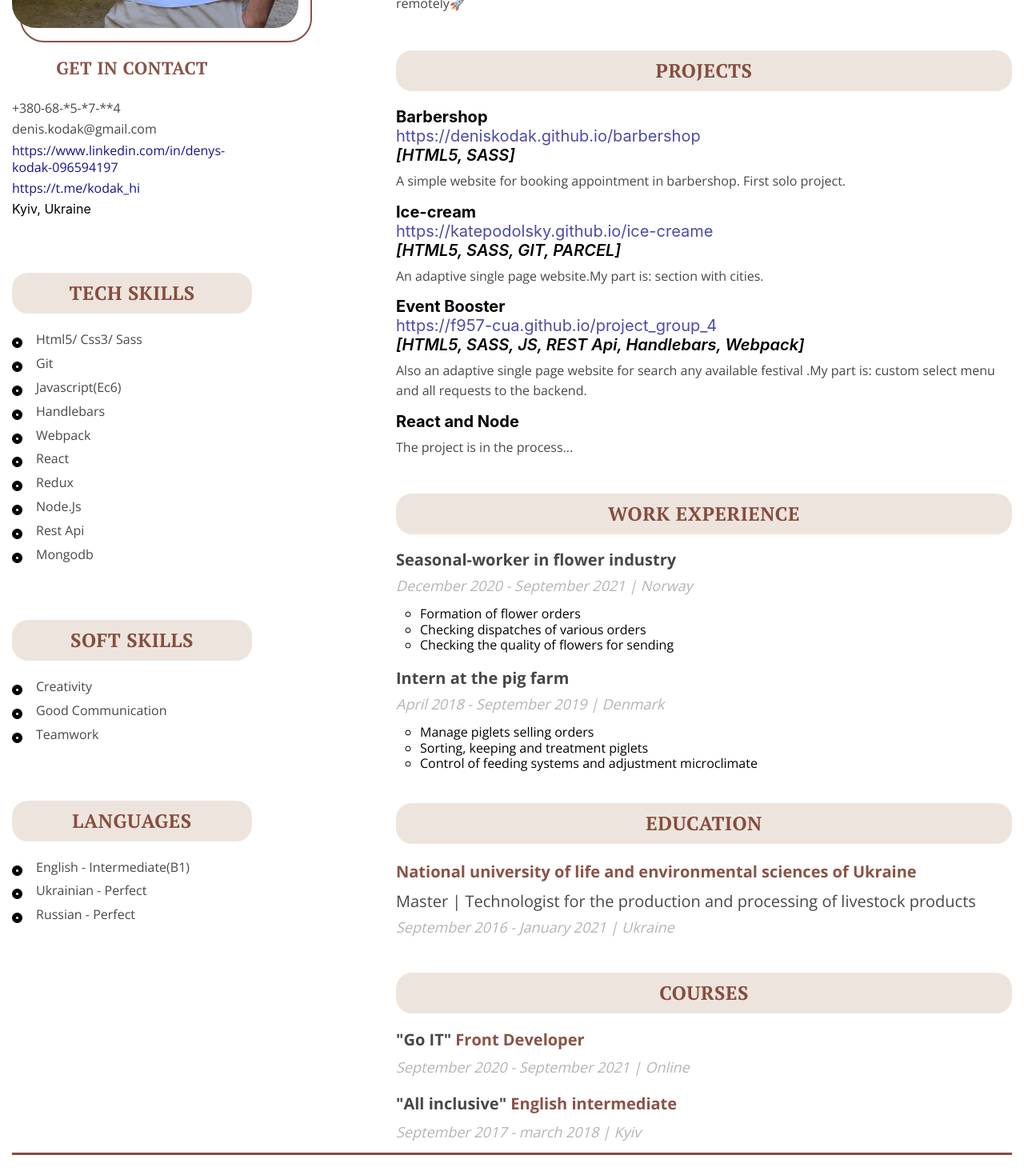
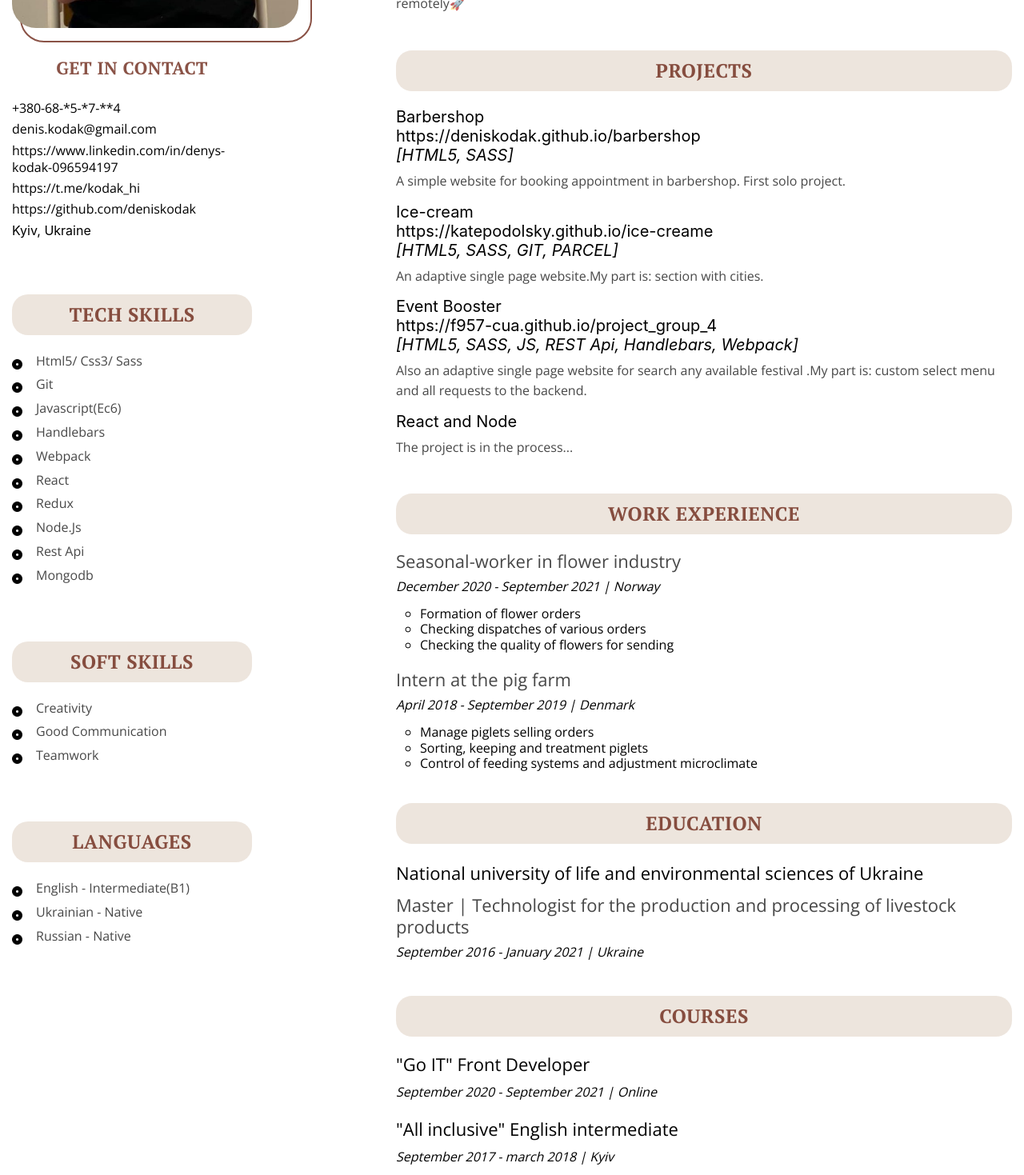
Before and after one commit to deniskodak/currently-resume, a React (Create React App) app: page / in a window 1280 px wide. Shown: the part 480-1949 px from the top of the page at 80% size. Built offline with nearby package versions, Linux system fonts and the light colour scheme.

Commit message:
improve resume by criteries

```diff
--- a/src/components/Avatar/styles.scss
+++ b/src/components/Avatar/styles.scss
@@ -21,10 +21,10 @@
         width: 358px;
         height: 471px;
 
-        background-image: url(./avatar.jpg);
-        background-size: cover;
+        background-image: url(./avatar_2.jpg);
+        background-size: 120%;
         background-repeat: no-repeat;
-        background-position: 85% 50%;
+        background-position: 44% 0%;
         border-radius: 30px;
     }
 }
--- a/src/components/GetInContact/GetInContact.js
+++ b/src/components/GetInContact/GetInContact.js
@@ -29,6 +29,14 @@ export default function GetInContact() {
             https://t.me/kodak_hi
           </a>
         </li>
+        <li className="contact__item">
+          <a
+            className="contact__link social"
+            href="https://github.com/deniskodak"
+          >
+            https://github.com/deniskodak
+          </a>
+        </li>
       </ul>
       <span>Kyiv, Ukraine</span>
     </div>
--- a/src/components/GetInContact/styles.scss
+++ b/src/components/GetInContact/styles.scss
@@ -30,13 +30,13 @@
     line-height: 1.33;
 
     text-decoration: none;
-    color: $secondary-text;
+    color: #000;
 
     &.phone {
         letter-spacing: -0.01em;
     }
 
     &.social {
-        color: rgb(19, 19, 137);
+        color: inherit;
     }
 }
--- a/src/components/Info.js
+++ b/src/components/Info.js
@@ -26,8 +26,8 @@ export default function Info() {
   const softSkills = ["creativity", "good communication", "teamwork"];
   const languages = [
     "english - intermediate(B1)",
-    "ukrainian - perfect",
-    "russian - perfect",
+    "ukrainian - native",
+    "russian - native",
   ];
 
   return (
--- a/src/components/styles.scss
+++ b/src/components/styles.scss
@@ -94,22 +94,22 @@
 
     .projects__title {
 
+        font-weight: 400;
         margin-bottom: 8px;
         font-size: 20px;
-
     }
 }
 
 .projects__link {
     display: block;
-    color: rgba(19, 19, 137, 0.755);
+    color: inherit;
     text-decoration: none;
     font-weight: 400;
 }
 
 .projects__technologies {
     font-size: 20px;
-    font-weight: 600;
+    font-weight: 400;
     font-style: italic;
 }
 
@@ -175,14 +175,16 @@
 .university__title {
     margin-bottom: 10px;
 
-    font-size: 20px;
+    font-weight: 400;
+    font-size: 22px;
     line-height: 1.52;
-    color: $primary-text;
+    color: #000;
 
 }
 
 .profession__title {
-    font-size: 20px;
+    font-size: 22px;
+    font-weight: 400;
     margin-bottom: 10px;
     color: $secondary-text;
 }
@@ -190,9 +192,7 @@
 .date-period {
     font-style: italic;
 
-    font-size: 18px;
-
-    color: rgba(172, 166, 166, 0.851);
+    font-size: 16px;
 }
 
 .courses {
@@ -207,12 +207,12 @@
 }
 
 .courses__title {
-
-    color: $primary-text;
+    font-weight: 400;
+    color: #000;
     margin-bottom: 10px;
-    font-size: 20px;
+    font-size: 22px;
 
     .courses__name {
-        color: $secondary-text;
+        color: inherit;
     }
 }
```
Also changed, not shown: src/components/Avatar/avatar_2.jpg (added).
